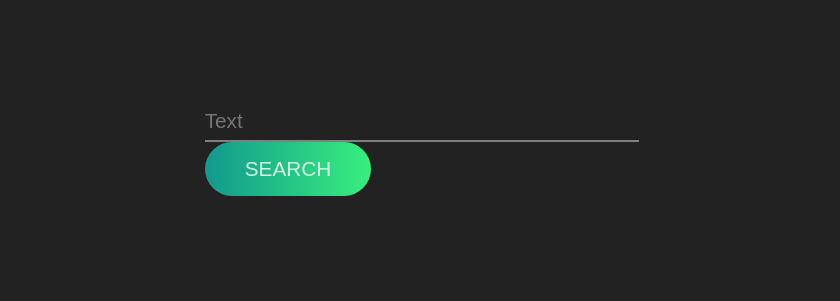
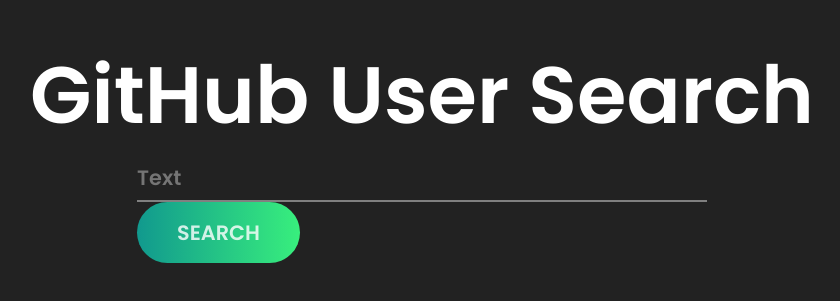
Before and after one commit to Anugeeth/Github-Search, a Vue app: page / in a window 1280 px wide. Shown: the part 251-552 px from the top of the page, without its empty margins (218-1058 px from the left). Built offline with nearby package versions, Linux system fonts and the light colour scheme.

Commit message:
added axios

```diff
--- a/package.json
+++ b/package.json
@@ -8,6 +8,7 @@
     "lint": "vue-cli-service lint"
   },
   "dependencies": {
+    "axios": "^0.19.2",
     "core-js": "^3.6.4",
     "vue": "^2.6.11",
     "vue-router": "^3.1.6"
--- a/src/App.vue
+++ b/src/App.vue
@@ -4,6 +4,8 @@
 </template>
 
 <style>
+@import url('https://fonts.googleapis.com/css2?family=Poppins:wght@600&display=swap');
+
 * {
   padding: 0%;
   margin: 0%;
--- a/src/main.js
+++ b/src/main.js
@@ -1,8 +1,10 @@
 import Vue from 'vue'
 import App from './App.vue'
 import router from './router'
+import axios from 'axios'
 
 Vue.config.productionTip = false
+Vue.prototype.$axios = axios
 
 new Vue({
   router,
--- a/src/views/Home.vue
+++ b/src/views/Home.vue
@@ -1,5 +1,8 @@
 <template>
   <div class="home">
+    <div class="title">
+    <p class="head">GitHub User Search</p>
+    </div>
     <form @submit.prevent>
         <input type="text" class="search-box" placeholder="Text" v-model="term" />
 
@@ -32,6 +35,10 @@
   align-items: center;
   min-height: 100vh;
   font-size: 1.5rem;
+}
+.head{
+  font-size: 5rem;
+  color: white;
 }
 .search-box {
   font-family: inherit;
```
Also changed, not shown: 1 other file (tests, documents, lock files or other folders).
